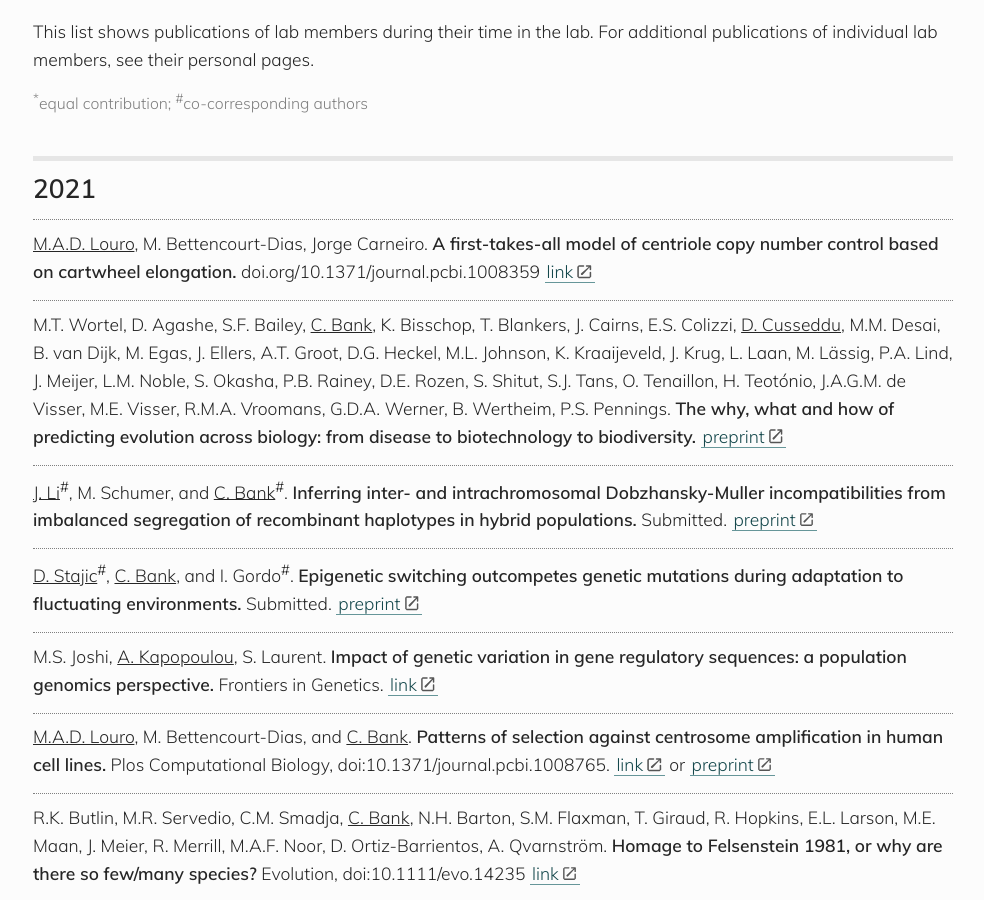
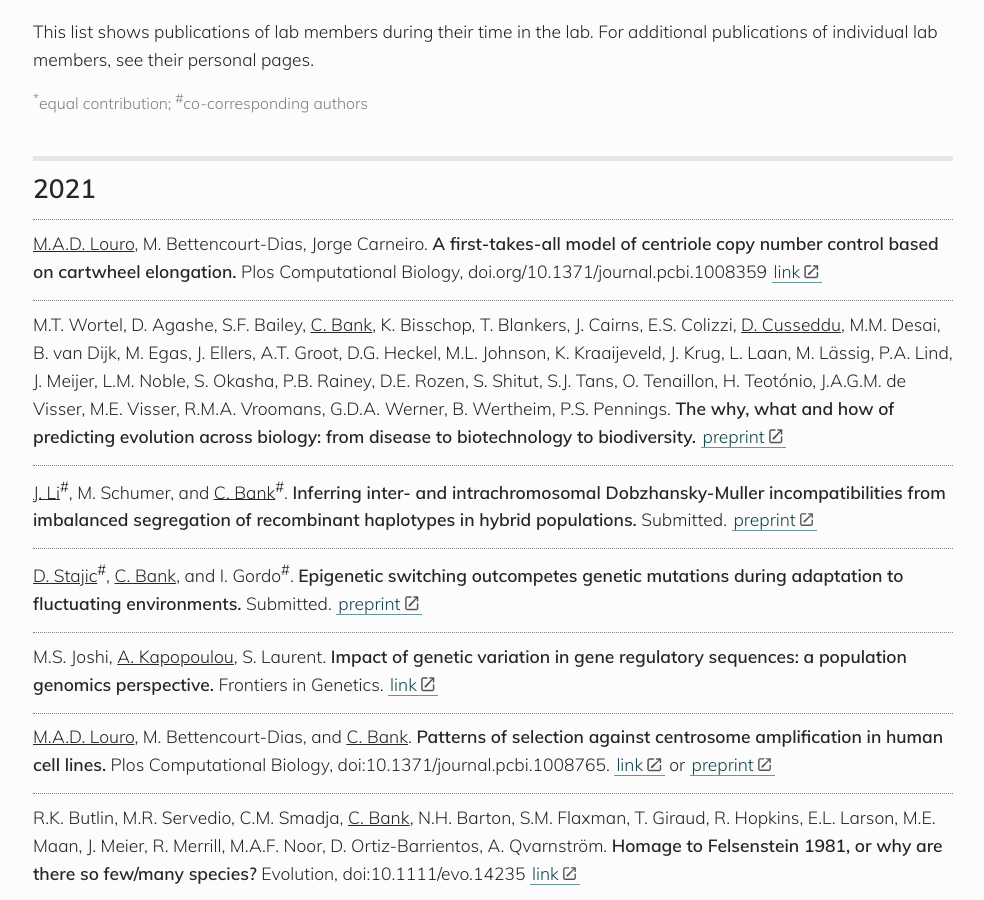
Before and after one commit to banklab/banklab.github.io, a Jekyll site: the page built from publications.md, in a window 1280 px wide and 900 px high, scrolled down 447 px. Shown: the whole window, without its empty margins (147-1131 px from the left). Built offline with Jekyll 4.4.1, drawn with Linux system fonts in a browser that asks for light colours; some web fonts are replaced.

Commit message:
Update publications.md

```diff
--- a/publications.md
+++ b/publications.md
@@ -21,7 +21,7 @@
 
 
 ## 2021
-<u>M.A.D. Louro</u>, M. Bettencourt-Dias, Jorge Carneiro. **A first-takes-all model of centriole copy number control based on cartwheel elongation.** doi.org/10.1371/journal.pcbi.1008359 [link](https://journals.plos.org/ploscompbiol/article?id=10.1371/journal.pcbi.1008359)
+<u>M.A.D. Louro</u>, M. Bettencourt-Dias, Jorge Carneiro. **A first-takes-all model of centriole copy number control based on cartwheel elongation.** Plos Computational Biology, doi.org/10.1371/journal.pcbi.1008359 [link](https://journals.plos.org/ploscompbiol/article?id=10.1371/journal.pcbi.1008359)
 
 M.T. Wortel, D. Agashe, S.F. Bailey, <u>C. Bank</u>, K. Bisschop, T. Blankers, J. Cairns, E.S. Colizzi, <u>D. Cusseddu</u>, M.M. Desai, B. van Dijk, M. Egas, J. Ellers, A.T. Groot, D.G. Heckel, M.L. Johnson, K. Kraaijeveld, J. Krug, L. Laan, M. Lässig, P.A. Lind, J. Meijer, L.M. Noble, S. Okasha, P.B. Rainey, D.E. Rozen, S. Shitut, S.J. Tans, O. Tenaillon, H. Teotónio, J.A.G.M. de Visser, M.E. Visser, R.M.A. Vroomans, G.D.A. Werner, B. Wertheim, P.S. Pennings. **The why, what and how of predicting evolution across biology: from disease to biotechnology to biodiversity.** [preprint](https://ecoevorxiv.org/4u3mg/)
 
```
